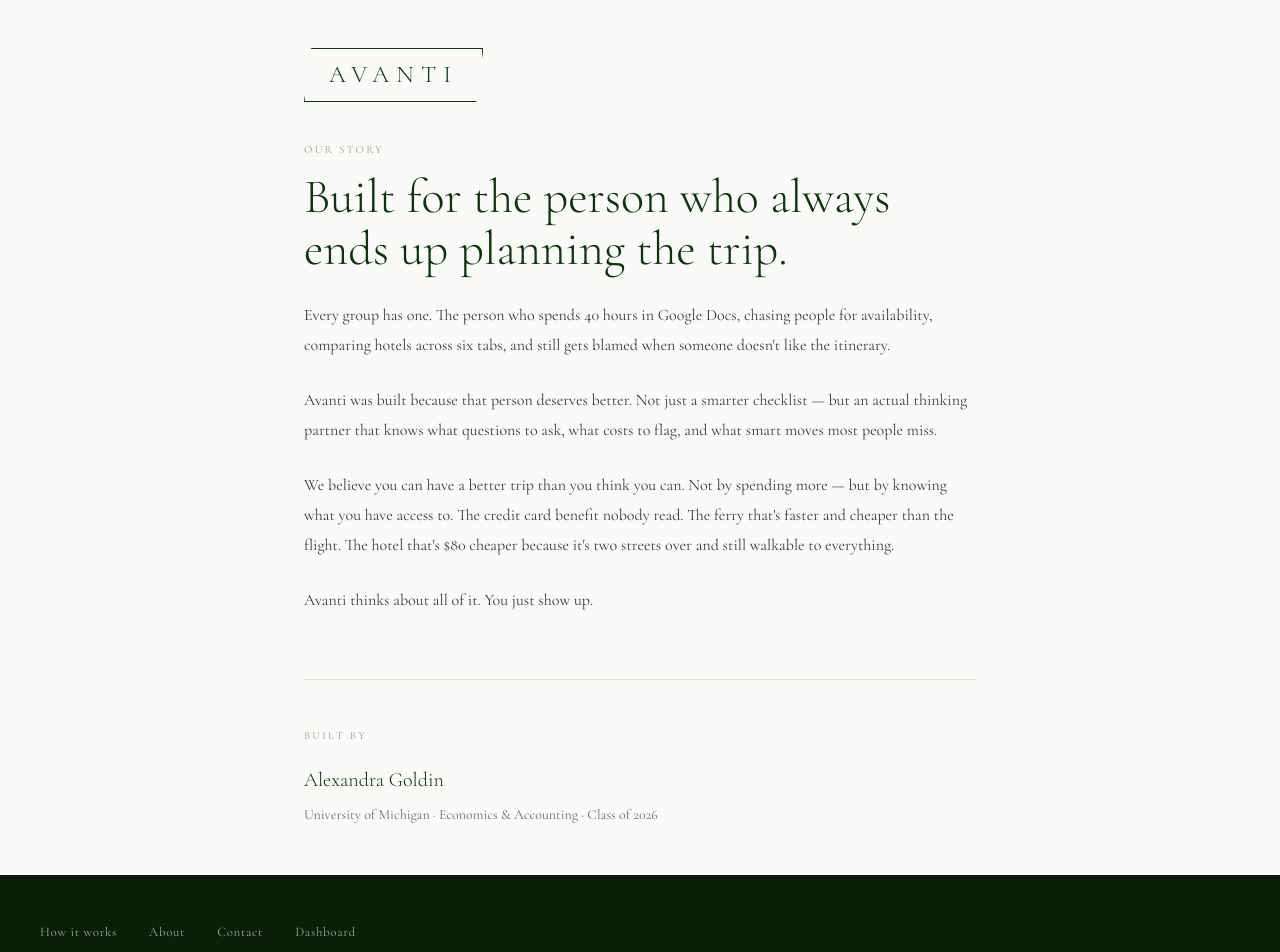
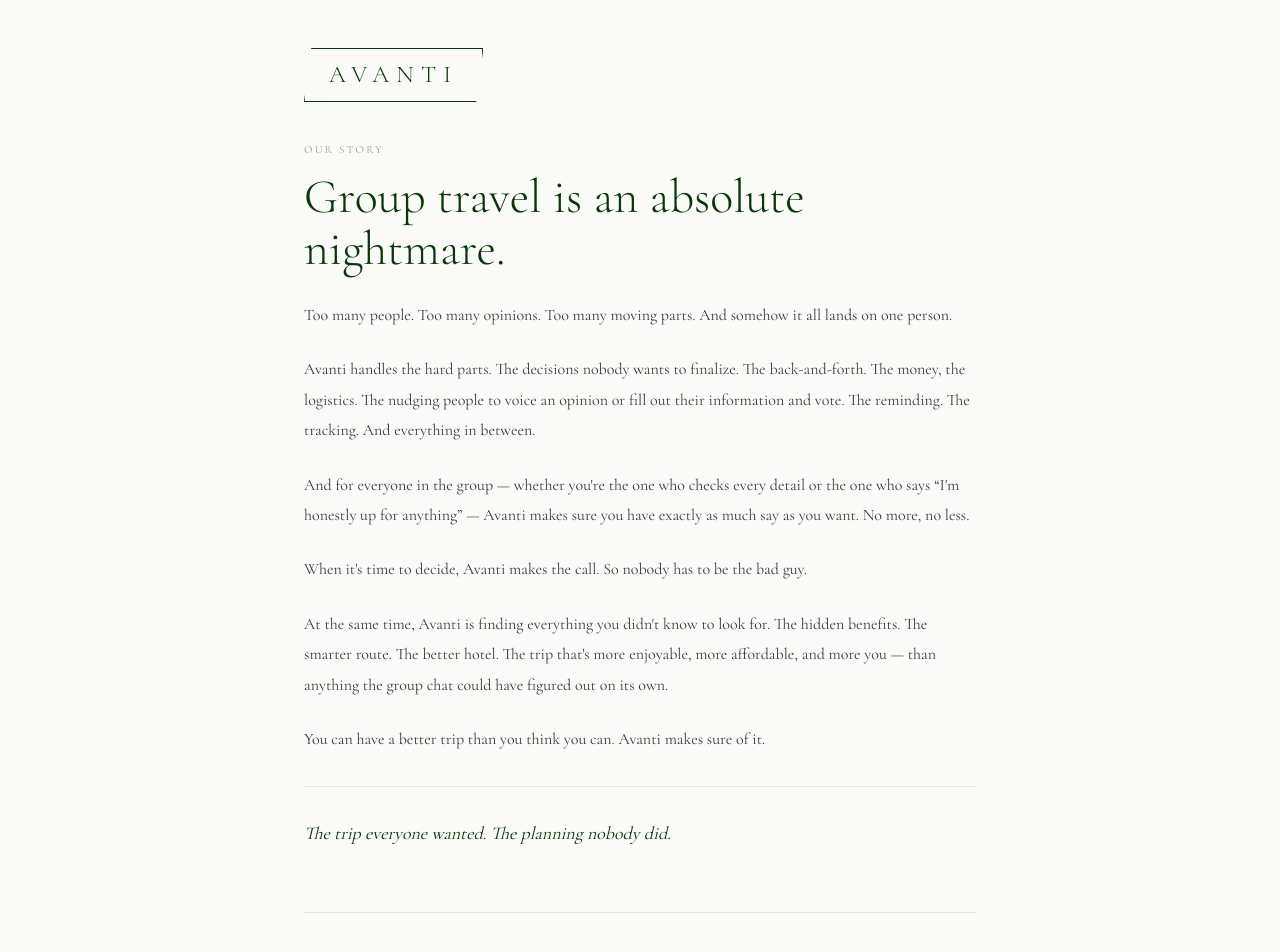
Before and after one commit to alexgoldin2002/Avanti, a Next.js app: page /about in a window 1280 px wide. Shown: the top 952 px of the page. Built offline with nearby package versions, Linux system fonts and the light colour scheme.

Commit message:
Update About page with new Our story copy.

```diff
--- a/app/about/page.tsx
+++ b/app/about/page.tsx
@@ -11,21 +11,32 @@
           <AvantiLogo size="sm" />
         </div>
         <p style={{ fontSize: '11px', letterSpacing: '0.2em', textTransform: 'uppercase', color: '#9a9a8a', margin: '0 0 12px' }}>Our story</p>
-        <h1 style={{ fontSize: '48px', fontWeight: 300, color: '#083807', margin: '0 0 24px', lineHeight: 1.1, ...s }}>Built for the person who always ends up planning the trip.</h1>
+        <h1 style={{ fontSize: '48px', fontWeight: 300, color: '#083807', margin: '0 0 24px', lineHeight: 1.1, ...s }}>Group travel is an absolute nightmare.</h1>
 
         <div style={{ display: 'flex', flexDirection: 'column', gap: '24px', marginBottom: '64px' }}>
           <p style={{ fontSize: '16px', color: '#3a3a3a', margin: 0, lineHeight: 1.9 }}>
-            Every group has one. The person who spends 40 hours in Google Docs, chasing people for availability, comparing hotels across six tabs, and still gets blamed when someone doesn't like the itinerary.
+            Too many people. Too many opinions. Too many moving parts. And somehow it all lands on one person.
           </p>
           <p style={{ fontSize: '16px', color: '#3a3a3a', margin: 0, lineHeight: 1.9 }}>
-            Avanti was built because that person deserves better. Not just a smarter checklist — but an actual thinking partner that knows what questions to ask, what costs to flag, and what smart moves most people miss.
+            Avanti handles the hard parts. The decisions nobody wants to finalize. The back-and-forth. The money, the logistics. The nudging people to voice an opinion or fill out their information and vote. The reminding. The tracking. And everything in between.
           </p>
           <p style={{ fontSize: '16px', color: '#3a3a3a', margin: 0, lineHeight: 1.9 }}>
-            We believe you can have a better trip than you think you can. Not by spending more — but by knowing what you have access to. The credit card benefit nobody read. The ferry that's faster and cheaper than the flight. The hotel that's $80 cheaper because it's two streets over and still walkable to everything.
+            And for everyone in the group — whether you&apos;re the one who checks every detail or the one who says &ldquo;I&apos;m honestly up for anything&rdquo; — Avanti makes sure you have exactly as much say as you want. No more, no less.
           </p>
           <p style={{ fontSize: '16px', color: '#3a3a3a', margin: 0, lineHeight: 1.9 }}>
-            Avanti thinks about all of it. You just show up.
+            When it&apos;s time to decide, Avanti makes the call. So nobody has to be the bad guy.
           </p>
+          <p style={{ fontSize: '16px', color: '#3a3a3a', margin: 0, lineHeight: 1.9 }}>
+            At the same time, Avanti is finding everything you didn&apos;t know to look for. The hidden benefits. The smarter route. The better hotel. The trip that&apos;s more enjoyable, more affordable, and more you — than anything the group chat could have figured out on its own.
+          </p>
+          <p style={{ fontSize: '16px', color: '#3a3a3a', margin: 0, lineHeight: 1.9 }}>
+            You can have a better trip than you think you can. Avanti makes sure of it.
+          </p>
+          <div style={{ borderTop: '0.5px solid #e4e4d8', marginTop: '8px', paddingTop: '32px' }}>
+            <p style={{ fontSize: '18px', fontStyle: 'italic', color: '#083807', margin: 0, lineHeight: 1.6, ...s }}>
+              The trip everyone wanted. The planning nobody did.
+            </p>
+          </div>
         </div>
 
         <div style={{ borderTop: '0.5px solid #e4e4d8', paddingTop: '48px' }}>
```
